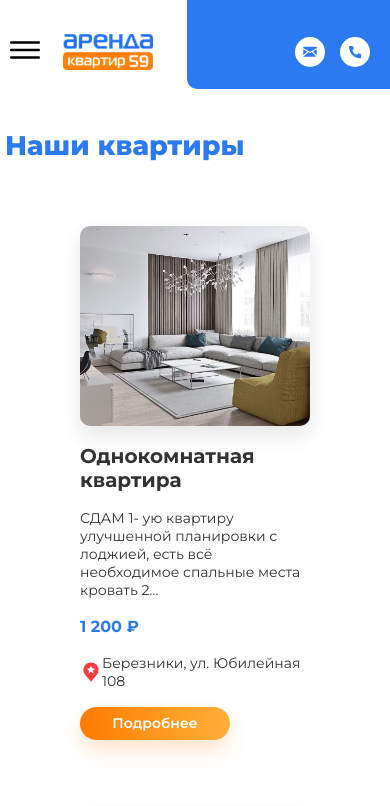
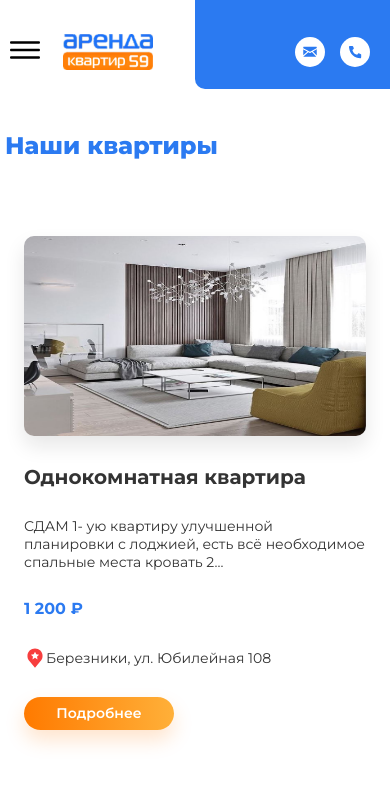
Before and after one commit to Zarif001/Rent-Flat, a React (Vite) app: page /allFlats in a window 390 px wide. Shown: the top 806 px of the page. Built offline with nearby package versions, Linux system fonts and the light colour scheme.

Commit message:
fifth commit

```diff
--- a/src/components/AllFlats/AllFlats.module.scss
+++ b/src/components/AllFlats/AllFlats.module.scss
@@ -151,3 +151,16 @@
     }
   }
 }
+@media(max-width:480px){
+  .allFlats{
+    h2{
+      font-size: 24px;
+    }
+    .cards{
+      .items{
+        max-width: 90%;
+        width: 100%;
+      }
+    }
+  }
+}
--- a/src/pages/ListOfFlats/ListOfFlats.scss
+++ b/src/pages/ListOfFlats/ListOfFlats.scss
@@ -13,3 +13,24 @@
     }
 
 }
+@media(max-width:1280px){
+    .header{
+        .background{
+            width: 63%;
+        }
+    }
+}
+@media(max-width:1000px){
+    .header{
+        .background{
+            width: 52%;
+        }
+    }
+}
+@media(max-width:480px){
+    .header{
+        .background{
+            width: 50%;
+        }
+    }
+}
--- a/src/pages/MainPage/MainPage.module.scss
+++ b/src/pages/MainPage/MainPage.module.scss
@@ -27,3 +27,10 @@
         }
     }
 }
+@media(max-width:480px){
+    .header{
+        .background{
+            width: 50%;
+        }
+    }
+}
```
